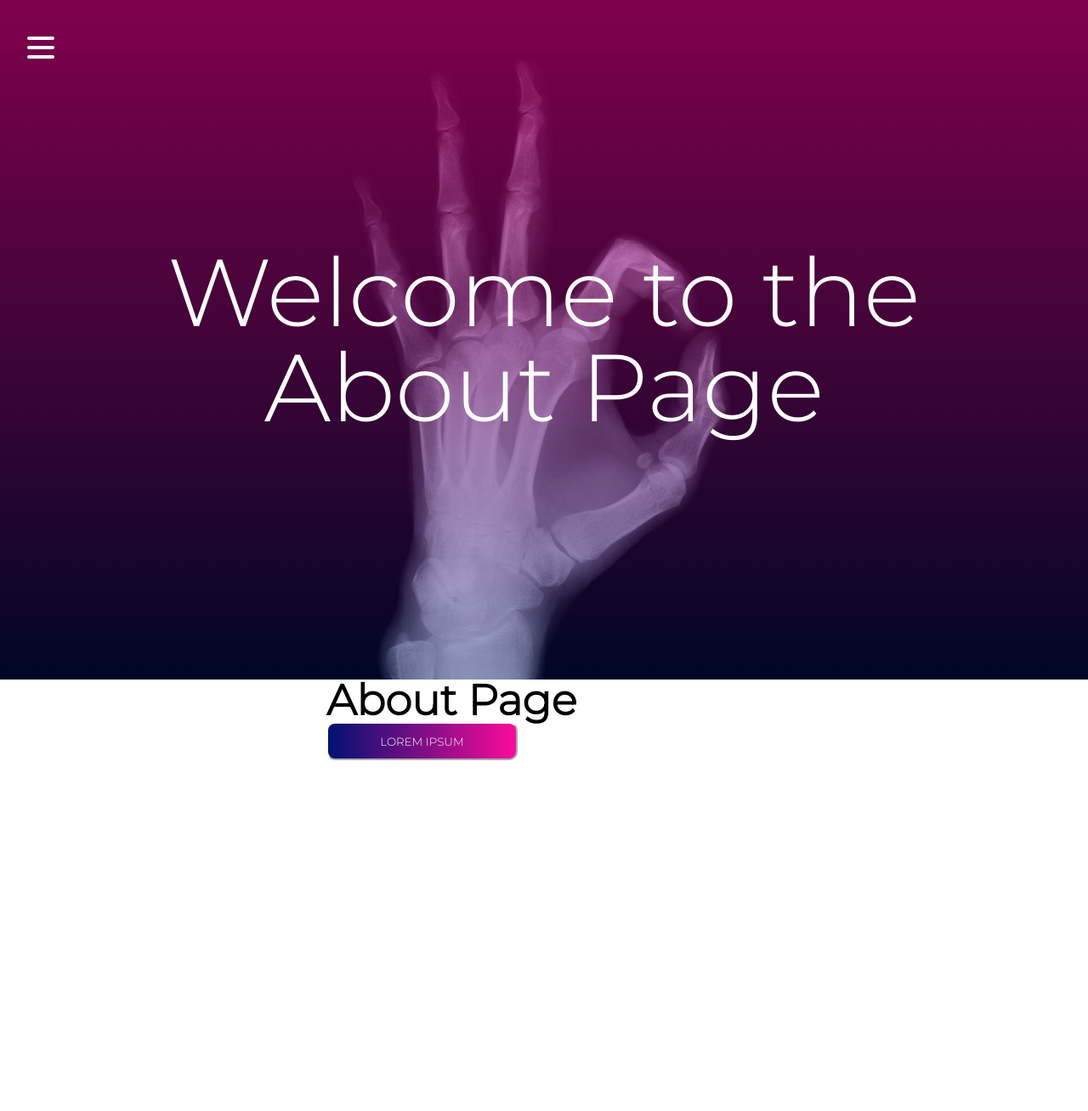
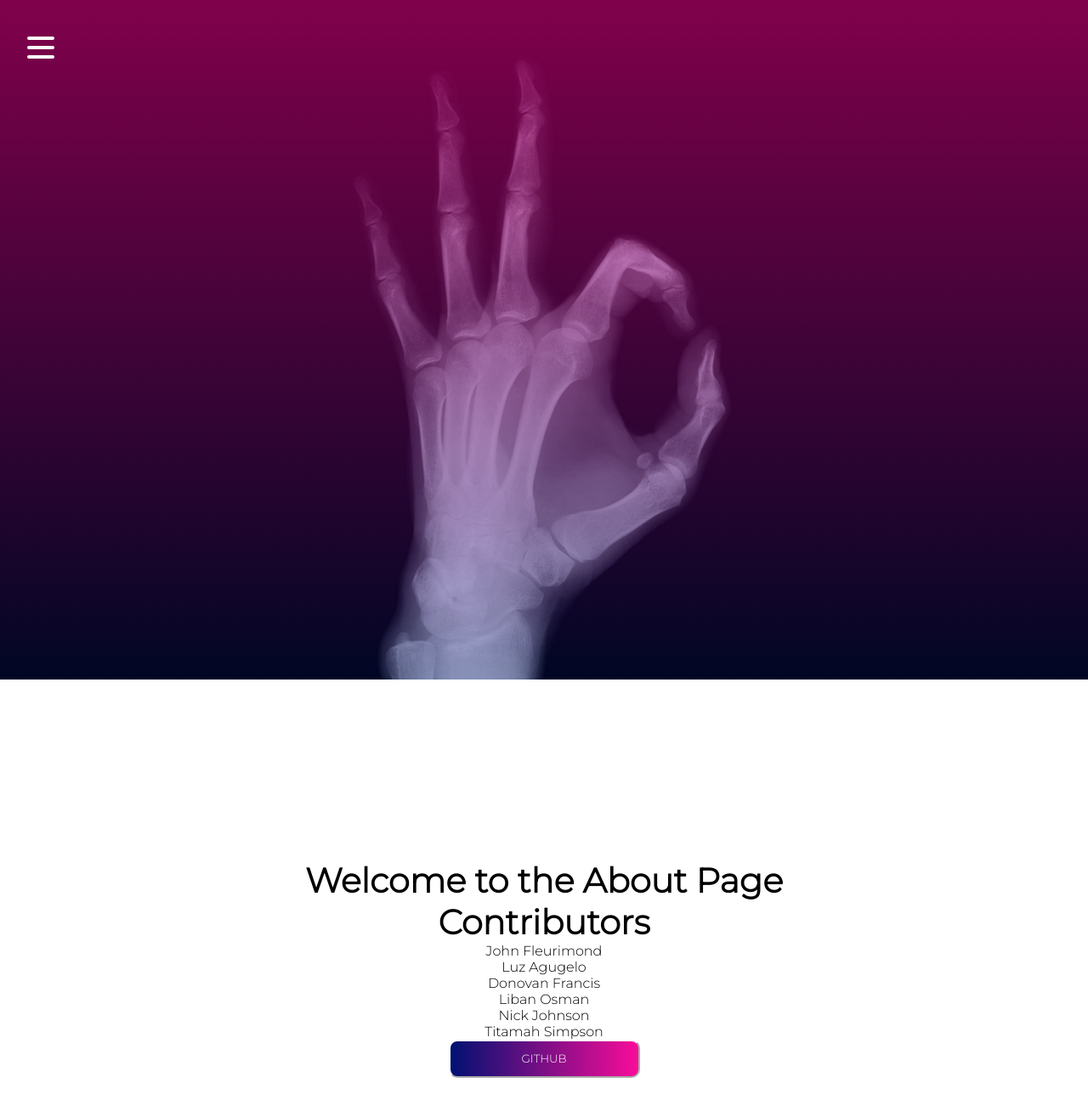
Before and after one commit to Quick07/Hack-Diversity-SWE-Group-6-Project, a React (Create React App) app in the folder client/: page /AboutPage in a window 1280 px wide. Shown: the top 1308 px of the page at 85% size. Before the commit the page ends 895 px from the top, so only its background shows below. Built offline with nearby package versions, Linux system fonts and the light colour scheme; the HTML template or start-up script is replaced by a standard one.

Commit message:
Fixed Nav,Admin page,About Page & README.

```diff
--- a/client/src/App.js
+++ b/client/src/App.js
@@ -3,6 +3,7 @@ import AdminPage from './components/AdminPage/AdminPage';
 import AboutPage from './components/AboutPage/AboutPage';
 import AdminPageHero from './components/Hero/AdminPageHero';
 import ExamPageHero from './components/Hero/ExamPageHero';
+import AboutPageHero from './components/Hero/AboutPageHero';
 import ExamPage from './components/Exam/ExamPage';
 import ExamEdit from './components/Exam/ExamEdit';
 import CreateExamPage from './components/Exam/CreateExamPage';
@@ -81,6 +82,7 @@ function App() {
             element={
               <div>
                 <Navbar />
+                <AboutPageHero />
                 <AboutPage />
               </div>
             }
--- a/client/src/components/AboutPage/AboutPage.css
+++ b/client/src/components/AboutPage/AboutPage.css
@@ -1,4 +1,14 @@
 .aboutheader {
+    font-size: 2.5em;
+    font-weight: bold;
+  }
+
+.aboutheader2 {
+    font-size: 2.5em;
+    font-weight: bold;
+  }
+
+.aboutheader3 {
     font-size: 2.5em;
     font-weight: bold;
   }
@@ -23,3 +33,47 @@
   .about {
     margin-left: 24rem;
   }
+
+  .aboutpage {
+    display: flex;
+    flex-flow: column wrap;
+    flex-wrap: wrap;
+    justify-content: center;
+    align-items: center;
+    height: 100vh;
+    overflow: hidden;
+    box-sizing: border-box;
+    font-size: 20px;
+    color: white;
+    background-image: linear-gradient(0deg,
+        rgba(0, 17, 114, 0.316),
+        rgba(255, 0, 150, 0.5)),
+      url("../Hero/img/ok.jpg");
+    -webkit-background-size: cover;
+    -moz-background-size: cover;
+    -o-background-size: cover;
+    background-size: cover;
+    background-repeat: no-repeat;
+    position: relative;
+    min-height: 100vh;
+    box-sizing: border-box;
+    font-size: 20px;
+    margin: 0 0 20px 0;
+    z-index: -99999999;
+  }
+
+  .aboutcontentcontainer{
+    display: grid;
+    justify-items: center;
+    align-items: center;
+    grid-gap: 1rem;
+    width: 100%;
+    min-height: 80vh;
+    padding: 2rem;
+    box-sizing: border-box;
+    font-size: 1rem;
+    text-align: center;
+    font-weight: 500;
+    margin: 0;
+    line-height: normal;
+  }
--- a/client/src/components/AboutPage/AboutPage.js
+++ b/client/src/components/AboutPage/AboutPage.js
@@ -1,14 +1,25 @@
 import React from 'react';
 import './AboutPage.css';
 import Button from '../Buttons/Button';
-import AboutPageHero from '../Hero/AboutPageHero';
 export default function AboutPage() {
   return (
-    <div className='aboutpage'>
-      <AboutPageHero />
-      <div className='about'>
-        <h1 className='aboutheader'>About Page</h1>
-        <Button onClick={() => {}} button='Lorem ipsum' />
+    <div className='aboutcontentcontainer'>
+      <div>
+        <h1 className='aboutheader'>Welcome to the About Page</h1>
+        <h1 className='aboutheader2'>Contributors</h1>
+        <h3 className='header'>John Fleurimond</h3>
+        <h3 className='header'>Luz Agugelo</h3>
+        <h3 className='header'>Donovan Francis</h3>
+        <h3 className='header'>Liban Osman</h3>
+        <h3 className='header'>Nick Johnson</h3>
+        <h3 className='header'>Titamah Simpson</h3>
+        <form
+          action='https://github.com/Quick07/Hack-Diversity-SWE-Group-6-Project'
+          method='get'
+          target='_blank'
+        >
+          <Button button='Github' />
+        </form>
       </div>
     </div>
   );
--- a/client/src/components/Buttons/Button.js
+++ b/client/src/components/Buttons/Button.js
@@ -2,5 +2,14 @@ import React from 'react';
 import './Button.css';
 
 export default function Buttons(props) {
-  return <button className='button btn'>{props.button}</button>;
+  return (
+    <button
+      className='button btn'
+      onclick={() => {
+        console.log('Click');
+      }}
+    >
+      {props.button}
+    </button>
+  );
 }
--- a/client/src/components/Hero/AboutPageHero.js
+++ b/client/src/components/Hero/AboutPageHero.js
@@ -2,9 +2,5 @@ import React from 'react';
 import './MainHero.css';
 
 export default function AboutPageHero() {
-  return (
-    <div className='MainHeroContainer'>
-      <h1 className='header'>Welcome to the About Page</h1>
-    </div>
-  );
+  return <div className='aboutpage'></div>;
 }
--- a/client/src/components/Hero/MainHero.css
+++ b/client/src/components/Hero/MainHero.css
@@ -9,11 +9,9 @@
   box-sizing: border-box;
   font-size: 20px;
   color: white;
-  background-image: linear-gradient(
-      0deg,
+  background-image: linear-gradient(0deg,
       rgba(0, 17, 114, 0.316),
-      rgba(255, 0, 150, 0.5)
-    ),
+      rgba(255, 0, 150, 0.5)),
     url("./img/ok.jpg");
   -webkit-background-size: cover;
   -moz-background-size: cover;
@@ -23,9 +21,25 @@
 }
 
 .aboutpage {
-  background-position: center;
+  display: flex;
+  flex-flow: column wrap;
+  flex-wrap: wrap;
+  justify-content: center;
+  align-items: center;
+  height: 100vh;
+  overflow: hidden;
+  box-sizing: border-box;
+  font-size: 20px;
+  color: white;
+  background-image: linear-gradient(0deg,
+      rgba(0, 17, 114, 0.316),
+      rgba(255, 0, 150, 0.5)),
+    url("./img/ok.jpg");
+  -webkit-background-size: cover;
+  -moz-background-size: cover;
+  -o-background-size: cover;
+  background-size: cover;
   background-repeat: no-repeat;
-  background-size: cover;
   position: relative;
   min-height: 100vh;
   box-sizing: border-box;
@@ -34,6 +48,21 @@
   z-index: -99999999;
 }
 
+.aboutcontentcontainer{
+  display: grid;
+  justify-items: center;
+  align-items: center;
+  grid-gap: 1rem;
+  width: 100%;
+  height: 100%;
+  padding: 2rem;
+  box-sizing: border-box;
+  font-size: 1rem;
+  text-align: center;
+  font-weight: 500;
+  margin: 0;
+  line-height: normal;
+}
 .MainHeroContainer .header {
   font-size: 3rem;
   text-align: center;
@@ -53,6 +82,7 @@
     margin: 12rem 2rem;
   }
 }
+
 @media (max-width: 640px) {
   .MainHeroContainer .header {
     font-size: 3rem;
@@ -66,6 +96,7 @@
     margin: 12rem 2rem;
   }
 }
+
 @media (min-width: 1024px) {
   .MainHeroContainer .header {
     font-size: 7rem;
@@ -73,5 +104,4 @@
   }
 }
 
-@media (min-width: 640px) and (orientation: landscape) {
-}
+@media (min-width: 640px) and (orientation: landscape) {}
--- a/package.json
+++ b/package.json
@@ -38,7 +38,7 @@
     },
     "scripts": {
         "backend": "cd api && node ./bin/www",
-        "prettier": "prettier --write client/**/*.{ts,tsx,js} && prettier --write api/**/*.{ts,tsx,js}",
+        "prettier": "prettier --write client/**/*.{ts,tsx,js} && prettier --write api/**/*.{ts,tsx,js,jsx}",
         "frontend": "cd client/ && react-scripts start --prefix src",
         "dev": "concurrently \"npm run frontend\" \"npm run backend\""
     }
```
